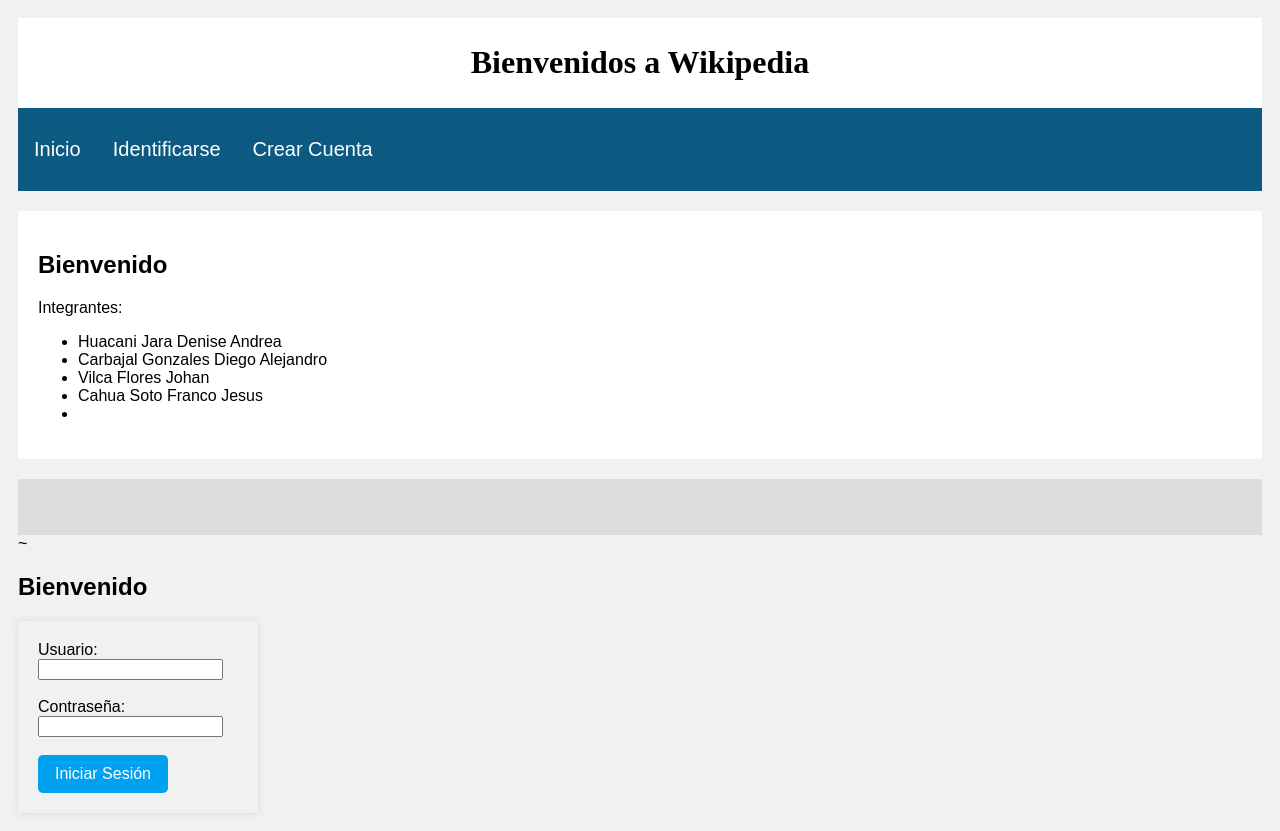
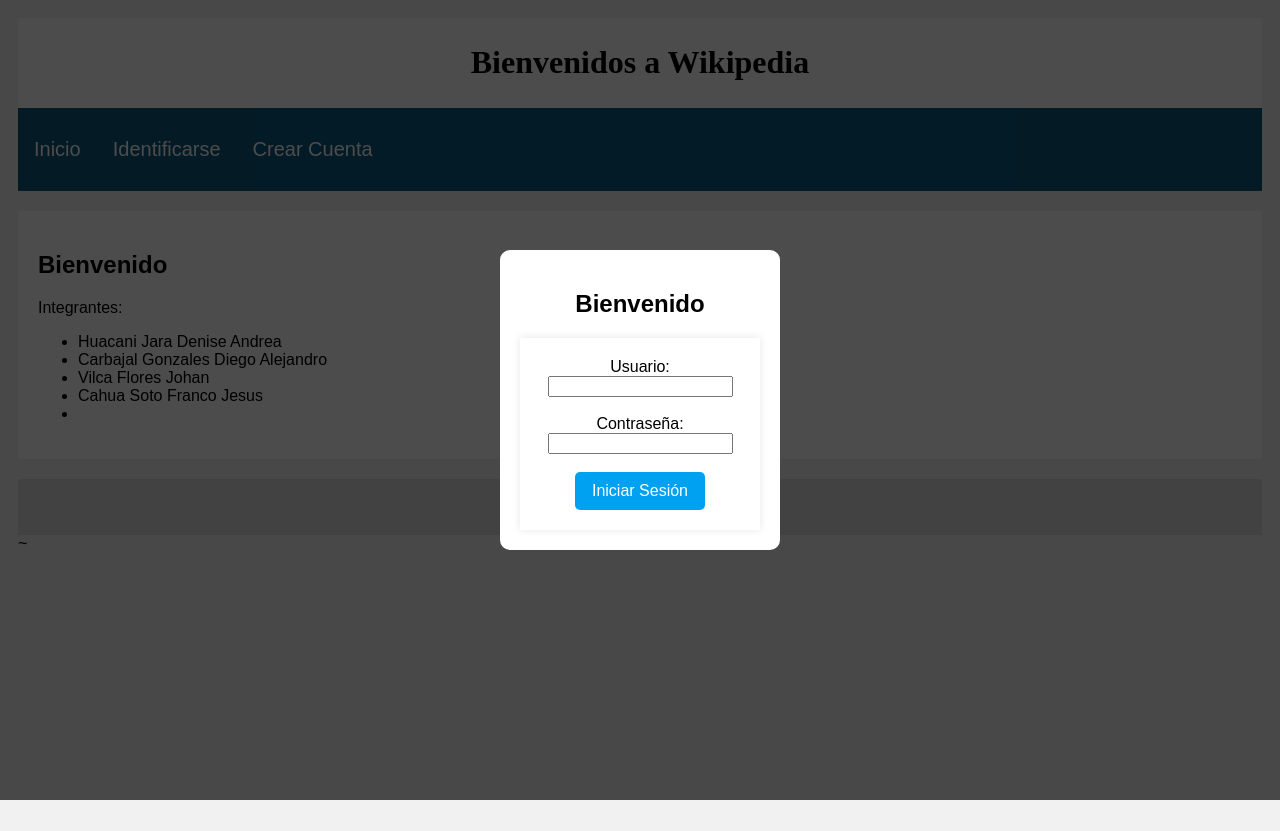
Before and after one commit to L0rD1ego/Trabajo_Pweb, a plain HTML site: page parte final/index.html in a window 1280 px wide. Both pictures are taken after a click on the element "Identificarse". After the commit the page ends 800 px from the top, so only its background shows below. Drawn offline with Linux system fonts and the light colour scheme.

Commit message:
Update myStyle.css

```diff
--- a/parte final/myStyle.css
+++ b/parte final/myStyle.css
@@ -84,3 +84,22 @@ body {
   padding: 20px;
   width: 200px;
 }
+.fondo-oscuro {
+    position: fixed;
+    top: 0;
+    left: 0;
+    width: 100%;
+    height: 100%;
+    background: rgba(0, 0, 0, 0.7);
+    display: flex;
+    align-items: center;
+    justify-content: center;
+}
+
+.contenedor-centro {
+    z-index: 1; /* Sobre el fondo oscuro */
+    text-align: center;
+    background-color: white;
+    padding: 20px;
+    border-radius: 10px;
+}
```
